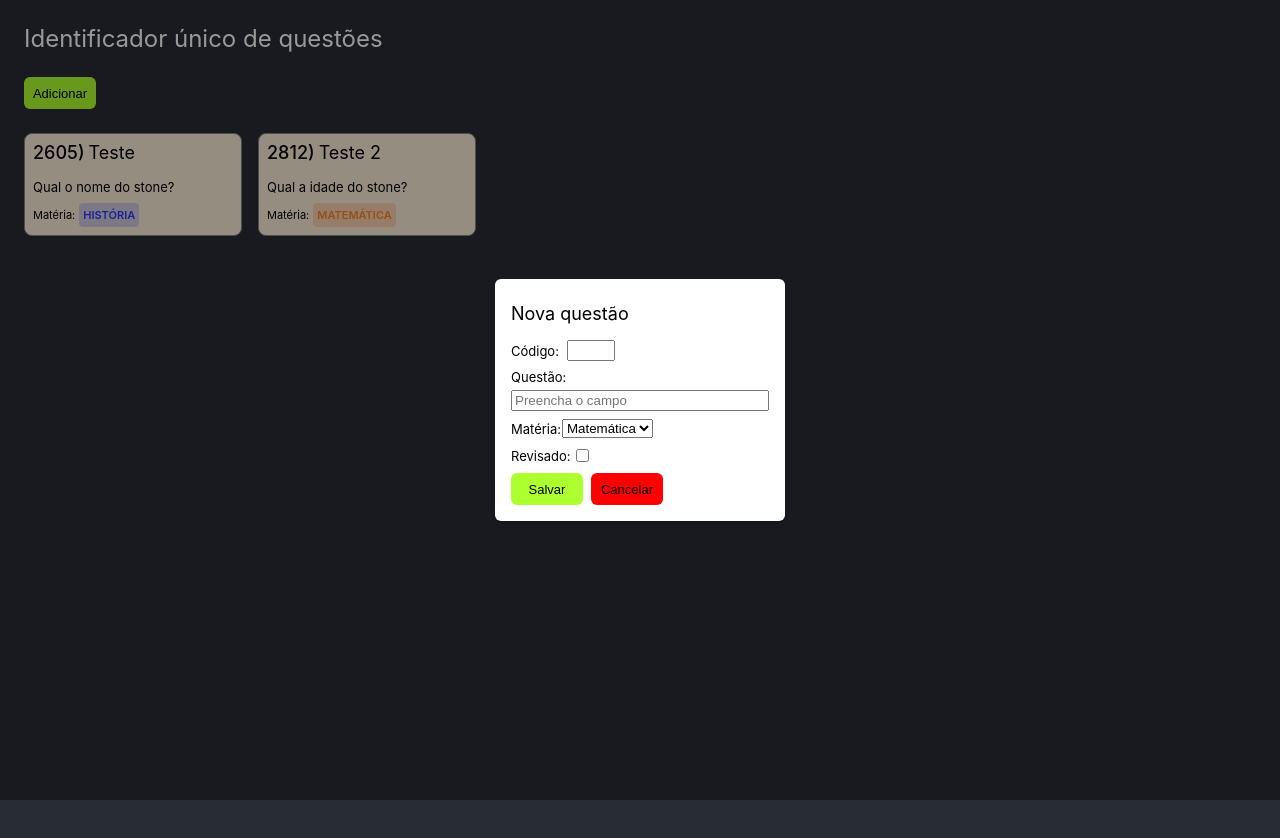
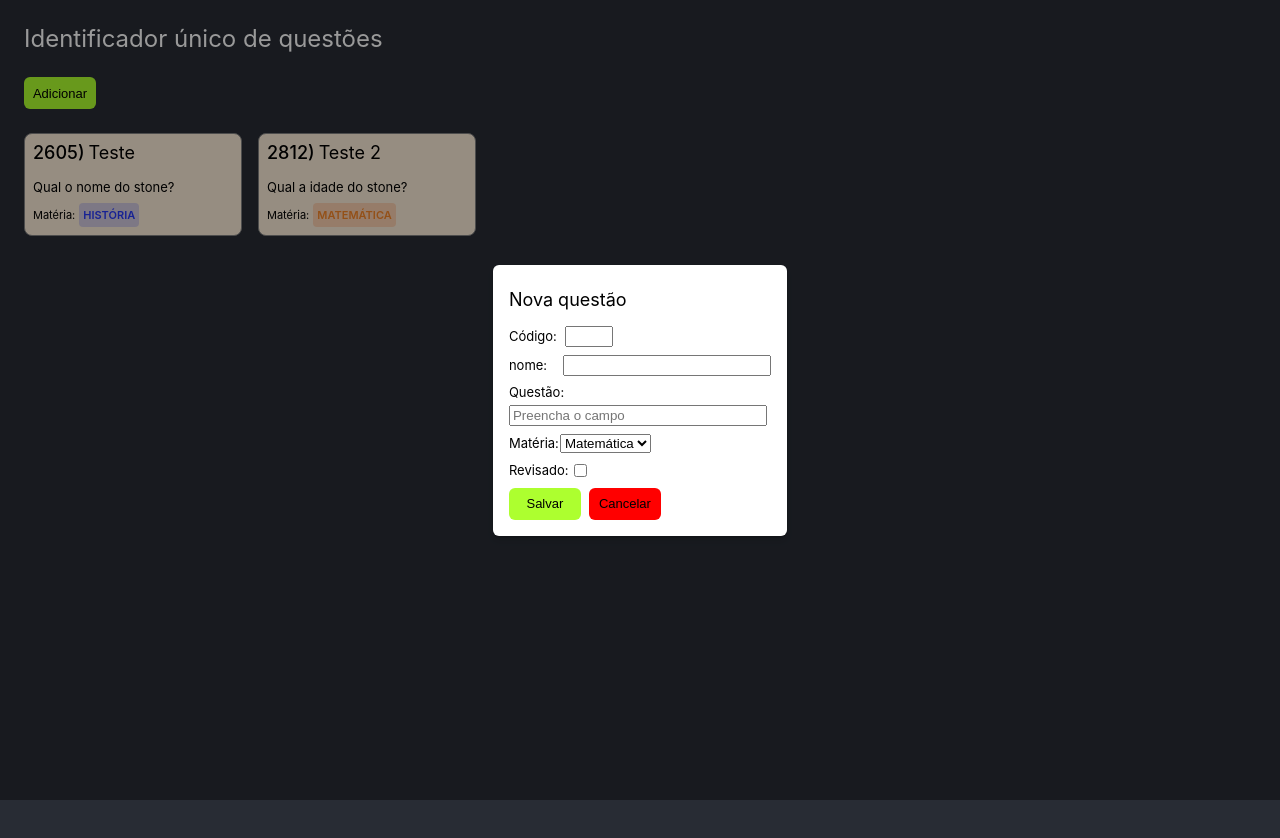
Before and after one commit to mantisoficial/dominios-de-software, a React (Create React App) app in the folder dom_project/dom_project_ui/: page / in a window 1280 px wide. Both pictures are taken after a click on the button "Adicionar". Shown: the top 838 px of the page. Built offline with nearby package versions, Linux system fonts and the light colour scheme.

Commit message:
Correções gerais na Dialog e inclusão do campo "Nome".

```diff
--- a/dom_project/dom_project_ui/src/components/Dialog.js
+++ b/dom_project/dom_project_ui/src/components/Dialog.js
@@ -7,9 +7,10 @@ const Dialog = ({ isOpen, onCancel, onSave, existingQuestions }) => {
   //#region UseState and Variables
   const [newQuestion, setNewQuestion] = useState({
     code: "",
+    name: "",
     question: "",
     subject: "Matemática",
-    subjectType: "Exacts",
+    subjectType: "Exact",
     reviewed: false,
   });
 
@@ -33,7 +34,6 @@ const Dialog = ({ isOpen, onCancel, onSave, existingQuestions }) => {
   //#endregion
 
   //#region Handles
-
   const handleInputChange = (e) => {
     setNewQuestion({ ...newQuestion, [e.target.name]: e.target.value });
   };
@@ -49,14 +49,14 @@ const Dialog = ({ isOpen, onCancel, onSave, existingQuestions }) => {
       setNewQuestion({
         ...newQuestion,
         subject: e.target.value,
-        subjectType: "Humans",
+        subjectType: "Human",
       });
     } else {
       if (e.target.value === "Física" || e.target.value === "Matemática") {
         setNewQuestion({
           ...newQuestion,
           subject: e.target.value,
-          subjectType: "Exacts",
+          subjectType: "Exact",
         });
       }
     }
@@ -78,6 +78,7 @@ const Dialog = ({ isOpen, onCancel, onSave, existingQuestions }) => {
 
   const handleSubmit = (state) => {
     existingQuestions.push(state);
+    onSave();
   };
   //#endregion
 
@@ -100,6 +101,20 @@ const Dialog = ({ isOpen, onCancel, onSave, existingQuestions }) => {
               value={newQuestion.code}
               inputStyle={{ width: "40px" }}
               inputLength={4}
+              onChange={handleInputChange}
+            />
+          </div>
+          <div className="input-row">
+            <div style={{ margin: "auto 0px" }}>
+              <p className="body" style={{ margin: "0px 16px 0px 0px" }}>
+                {" "}
+                nome:{" "}
+              </p>
+            </div>
+            <InputField
+              name="name"
+              value={newQuestion.name}
+              inputStyle={{ width: "200px" }}
               onChange={handleInputChange}
             />
           </div>
@@ -166,7 +181,7 @@ const Dialog = ({ isOpen, onCancel, onSave, existingQuestions }) => {
             label="Salvar"
             onClick={() => {
               handleValidation();
-              if (isValid) handleSubmit();
+              if (isValid) handleSubmit(newQuestion);
             }}
             buttonMargin={"0px 8px 0px 0px"}
           />
```
